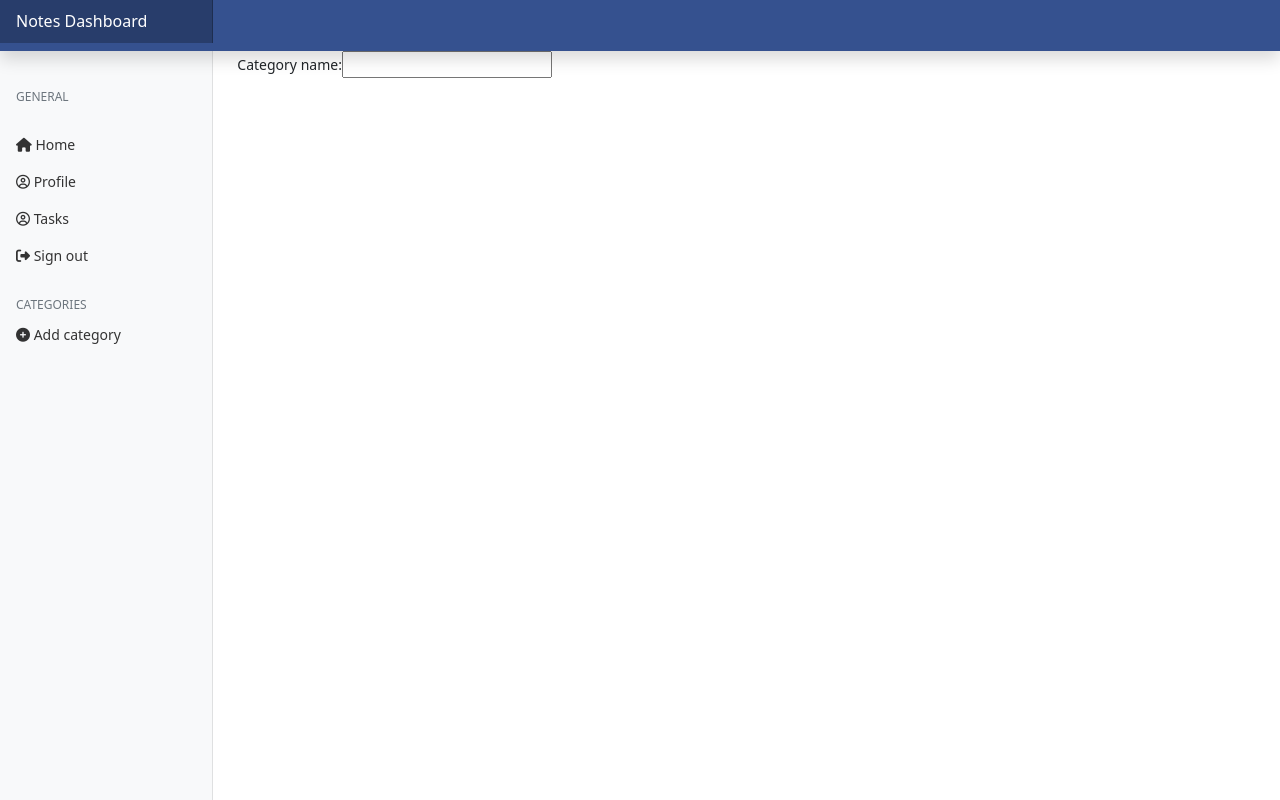
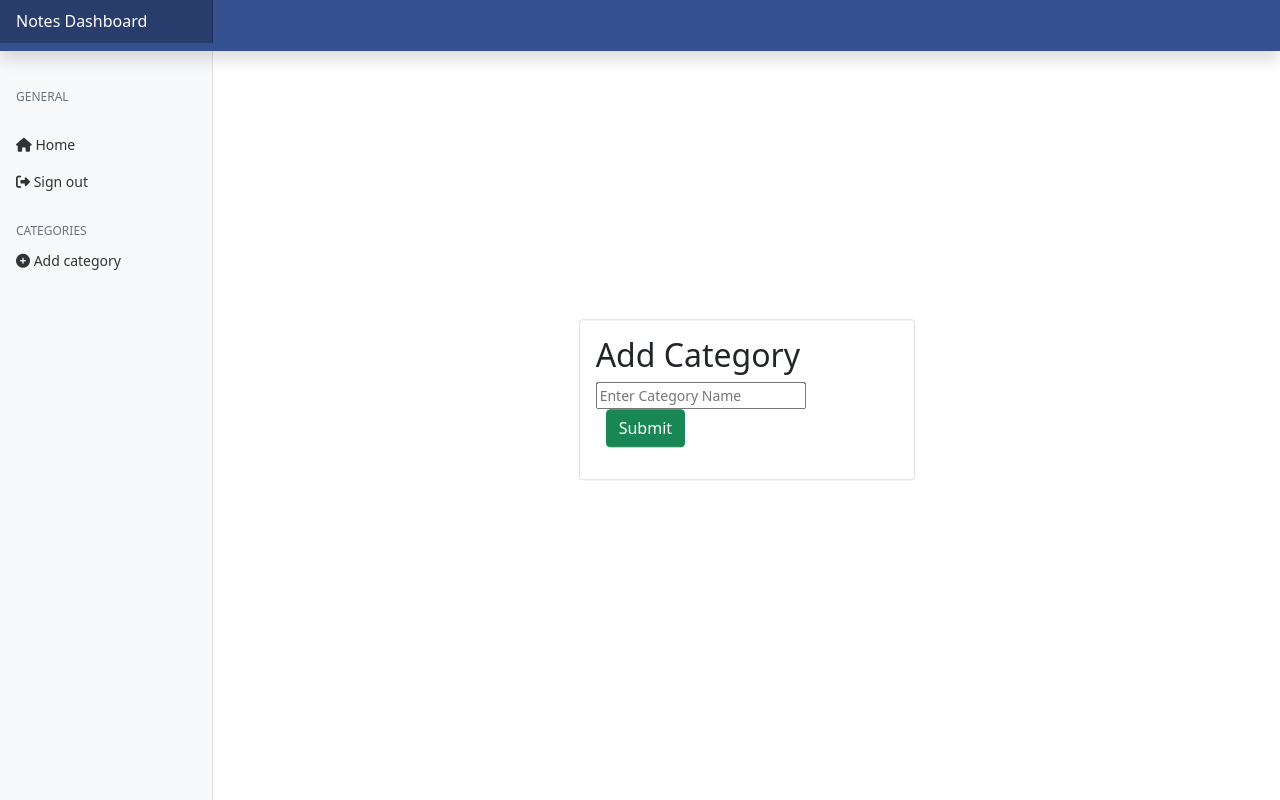
Before and after one commit to Zeddling/notes, a Django app: page /notes/add-category in a window 1280 px wide. Run offline with Django 3.2, Linux system fonts and the light colour scheme; the visitor is signed in with stand-in values (Sample User, id 1); some libraries are stand-ins or nearby versions.

Commit message:
Added notes functionality

```diff
--- a/notes_app/notes/forms.py
+++ b/notes_app/notes/forms.py
@@ -7,3 +7,10 @@ class CategoryForm(forms.ModelForm):
     class Meta:
         model = models.Category
         fields = ('name',)
+
+
+class NotesForm(forms.ModelForm):
+    class Meta:
+        model = models.Note
+        fields = ('title', 'description')
+        field_order = ["title", "description"]
--- a/notes_app/notes/models.py
+++ b/notes_app/notes/models.py
@@ -1,10 +1,11 @@
 from django.contrib.auth.models import User
 from django.db import models
 from django.template.defaultfilters import slugify
+import uuid
 
 # Create your models here.
 class Category(models.Model):
-    user = models.OneToOneField(User, on_delete=models.CASCADE)
+    user = models.ForeignKey(to=User, null=True, blank=True, on_delete=models.CASCADE)
     name = models.CharField(max_length=128, unique=True)
     slug = models.SlugField(unique=True)
 
@@ -17,3 +18,15 @@ class Category(models.Model):
     def save(self, *args, **kwargs):
         self.slug = slugify(self.name)
         super(Category, self).save(*args, **kwargs)
+
+
+class Note(models.Model):
+    id = models.UUIDField(primary_key=True, default=uuid.uuid4, editable=False)
+    category = models.ForeignKey(to=Category, null=True, blank=True, on_delete=models.CASCADE)
+    title = models.CharField(max_length=128, unique=True)
+    description = models.TextField()
+    created_at = models.DateTimeField(auto_now_add=True)
+    last_modified = models.DateTimeField(auto_now=True)
+
+    def __str__(self) -> str:
+        return str(self.id)
--- a/notes_app/notes/urls.py
+++ b/notes_app/notes/urls.py
@@ -5,4 +5,6 @@ urlpatterns = [
     path("", views.index, name="index"),
     path("category/<slug:category_name_slug>", views.show_category, name="category"),
     path("add-category", views.add_category, name="add_category"),
+    path("note/<slug:category_name_slug>", views.add_notes, name="add_note"),
+    path("note/<slug:category_name_slug>/<uuid:id>", views.show_note, name="note"),
 ]
--- a/notes_app/notes/views.py
+++ b/notes_app/notes/views.py
@@ -1,4 +1,4 @@
-from django.http.response import HttpResponseRedirect
+from django.http.response import HttpResponseNotFound, HttpResponseRedirect
 from django.urls.base import reverse
 from . import forms, models
 from django.shortcuts import redirect, render
@@ -22,18 +22,48 @@ def add_category(request):
         }
     )
 
+def add_notes(request, category_name_slug):
+    context_dict = {}
+    context_dict['categories'] = models.Category.objects.all()
+    category = models.Category.objects.get(slug=category_name_slug)
+    if category != None:
+        if request.method == 'POST':
+            form = forms.NotesForm(request.POST)
+            if form.is_valid():
+                note = form.save(commit=False)
+                note.category = category
+                note.save()
+                return redirect(reverse('note', args=[category_name_slug]))
+        else:
+            form = forms.NotesForm()
+        context_dict["form"] = form
+        return render(
+            request,
+            'notes/add_notes.html',
+            context_dict
+        )
+
+    else:
+        return HttpResponseNotFound("Page not found")
+
+
 def index(request):
     context_dict = {}
-    context_dict['categories'] = models.Category.objects.order_by("name")
+    context_dict['categories'] = models.Category.objects.all()
     return render(request, 'notes/index.html', context_dict)
 
 def show_category(request, category_name_slug):
+    category = models.Category.objects.get(slug=category_name_slug)
     context_dict = {}
+    context_dict['category'] = category
+    context_dict['categories'] = models.Category.objects.all()
+    context_dict['notes'] = models.Note.objects.filter(category=category)
+    return render(request, 'notes/category.html', context_dict)
 
-    try:
-        category = models.Category.objects.get(slug=category_name_slug)
-        context_dict['category'] = category
-    except:
-        context_dict['category'] = None
-
-    return render(request, 'notes/category.html', context_dict)
+def show_note(request, category_name_slug, id):
+    cat = models.Category.objects.get(slug=category_name_slug)
+    context_dict = {}
+    context_dict['category'] = cat
+    context_dict['categories'] = models.Category.objects.all()
+    context_dict['note'] = models.Note.objects.get(id=id)
+    return render(request, 'notes/note.html', context_dict)
--- a/notes_app/static/css/styles.css
+++ b/notes_app/static/css/styles.css
@@ -16,6 +16,10 @@ body {
 
 .card-width-md {
     width: 40%;
+}
+
+.card-width-sm {
+    width: 21rem;
 }
 
 .decor-none a:link {
@@ -44,8 +48,17 @@ html {
     margin: 20px;
 }
 
+.margin-left-sm {
+    margin-left: 10px;
+}
+
 .margin-top-sm {
     margin-top: 10px;
+}
+
+.move-down-sm {
+    position: relative;
+    top: 20px;
 }
 
 .text-white {
@@ -58,6 +71,11 @@ html {
     top: 50%;
     -ms-transform: translateY(-50%);
     transform: translateY(-50%);
+}
+
+.width-category {
+    margin: auto;
+    width: 70%;
 }
 
 /*
--- a/notes_app/templates/dashboard_base.html
+++ b/notes_app/templates/dashboard_base.html
@@ -1,6 +1,5 @@
 <!DOCTYPE html>
 {% load static %}
-
 <html lang="en">
 <head>
     <meta charset="UTF-8">
@@ -28,23 +27,12 @@
                     </div>
                     <ul class="nav flex-column">
                         <li class="nav-item">
-                            <a href="" class="nav-link">
+                            <a href="{% url 'index' %}" class="nav-link ">
                                 <i class="fas fa-home"></i>
                                 Home
                             </a>
                         </li>
-                        <li class="nav-item">
-                            <a href="" class="nav-link">
-                                <i class="far fa-user-circle"></i>
-                                Profile
-                            </a>
-                        </li>
-                        <li class="nav-item">
-                            <a href="" class="nav-link">
-                                <i class="far fa-user-circle"></i>
-                                Tasks
-                            </a>
-                        </li>
+
                         <li class="nav-item">
                             <a href="{% url 'auth_logout' %}" class="nav-link">
                                 <i class="fas fa-sign-out-alt"></i>
@@ -57,17 +45,17 @@
                     </h6>
                     <ul class="nav flex-column">
                         <li class="nav-item">
-                            <a href="" class="nav-link">
+                            <a href="{% url 'add_category' %}" class="nav-link  }}">
                                 <i class="fas fa-plus-circle"></i>
                                 Add category
                             </a>
                         </li>
                         {% for category in categories %}
                             <li class="nav-item">
-                            <a href="{% url 'category' category.slug %}" class="nav-link">
-                                {{category.name}}
-                            </a>
-                        </li>
+                                <a href="{% url 'category' category.slug %}" class="nav-link ">
+                                    {{category.name}}
+                                </a>
+                            </li>
                         {% endfor %}
                     </ul>
                 </div>
--- a/notes_app/templates/notes/add_category.html
+++ b/notes_app/templates/notes/add_category.html
@@ -1,11 +1,28 @@
 {% extends 'dashboard_base.html' %}
 {% load static %}
 
-{% block title %}Home{% endblock title %}
+{% block title %}Add Category{% endblock title %}
 
 {% block content %}
-    <form action="" method="POST">
-        {% csrf_token %}
-        {{form}}
-    </form>
+    <div class="horizontal-center">
+        <div class="card card-width-sm vertical-center">
+
+            <div class="card-body">
+                <div class="content">
+                    <form action="" method="POST">
+                        {% csrf_token %}
+                        <h2 class="card-title">Add Category</h2>
+                        <div class="mb-3">
+                            <input type="text" name="name"
+                            maxlength="128" required id="id_name" placeholder="Enter Category Name">
+
+                            <button type="submit" class="btn btn-success margin-left-sm">
+                                Submit
+                            </button>
+                        </div>
+                    </form>
+                </div>
+            </div>
+        </div>
+    </div>
 {% endblock content %}
```
Also changed, not shown: notes_app/notes/templatetags/active.py (added, +22 -0 lines), notes_app/notes/tests.py (+63 -1 lines), notes_app/notes_app/settings.py (+8 -1 lines), notes_app/templates/notes/add_notes.html (added, +31 -0 lines), notes_app/templates/notes/category.html (+25 -1 lines), notes_app/templates/notes/note.html (added, +20 -0 lines), notes_app/notes/migrations/0002_auto_20211003_0531.py (added), notes_app/notes/migrations/0003_alter_category_user.py (added), notes_app/notes/migrations/0004_notes.py (added), notes_app/notes/migrations/0005_auto_20211007_1922.py (added), notes_app/notes/migrations/0006_alter_note_id.py (added), notes_app/notes/templatetags/__init__.py (added).
